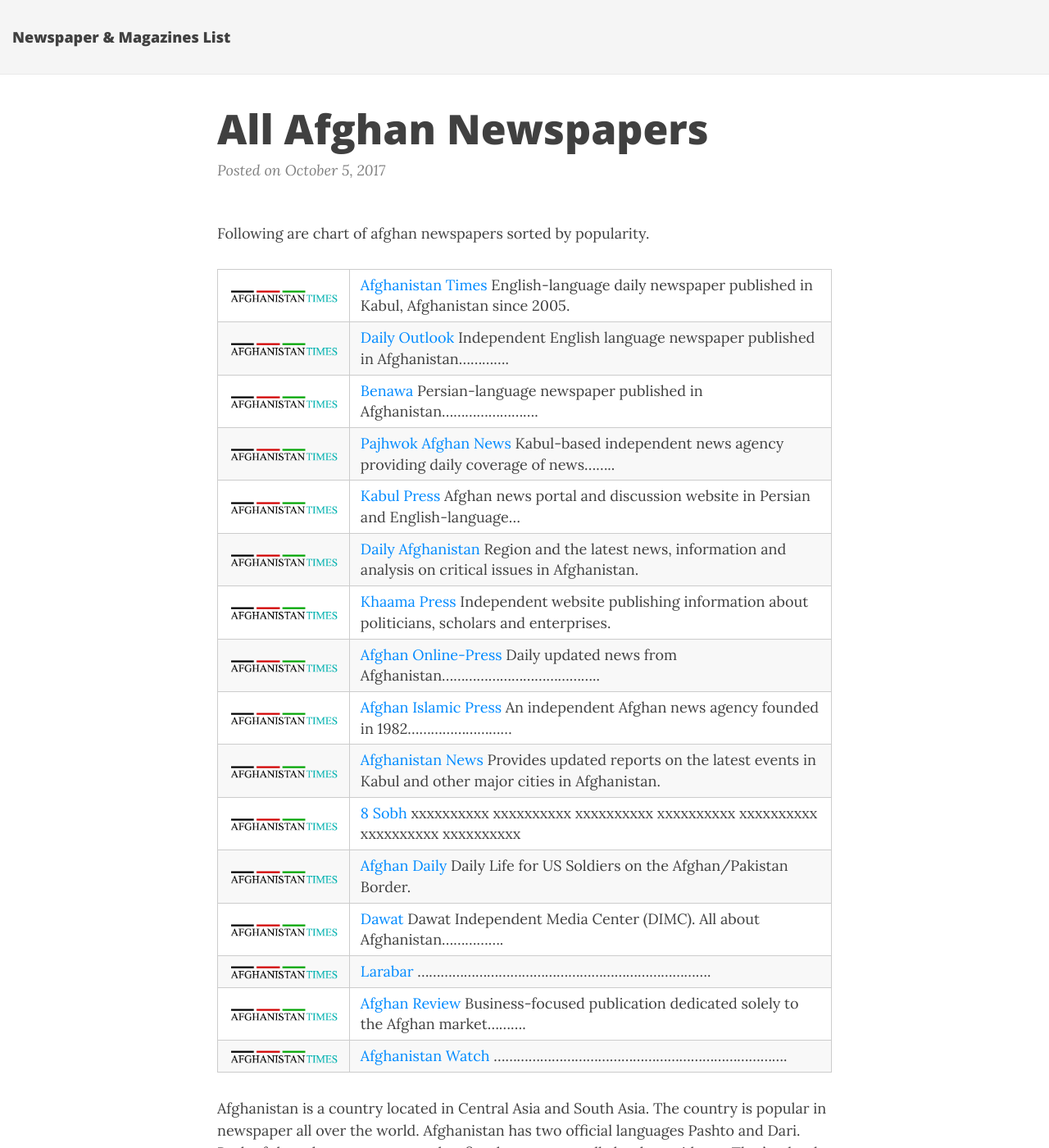
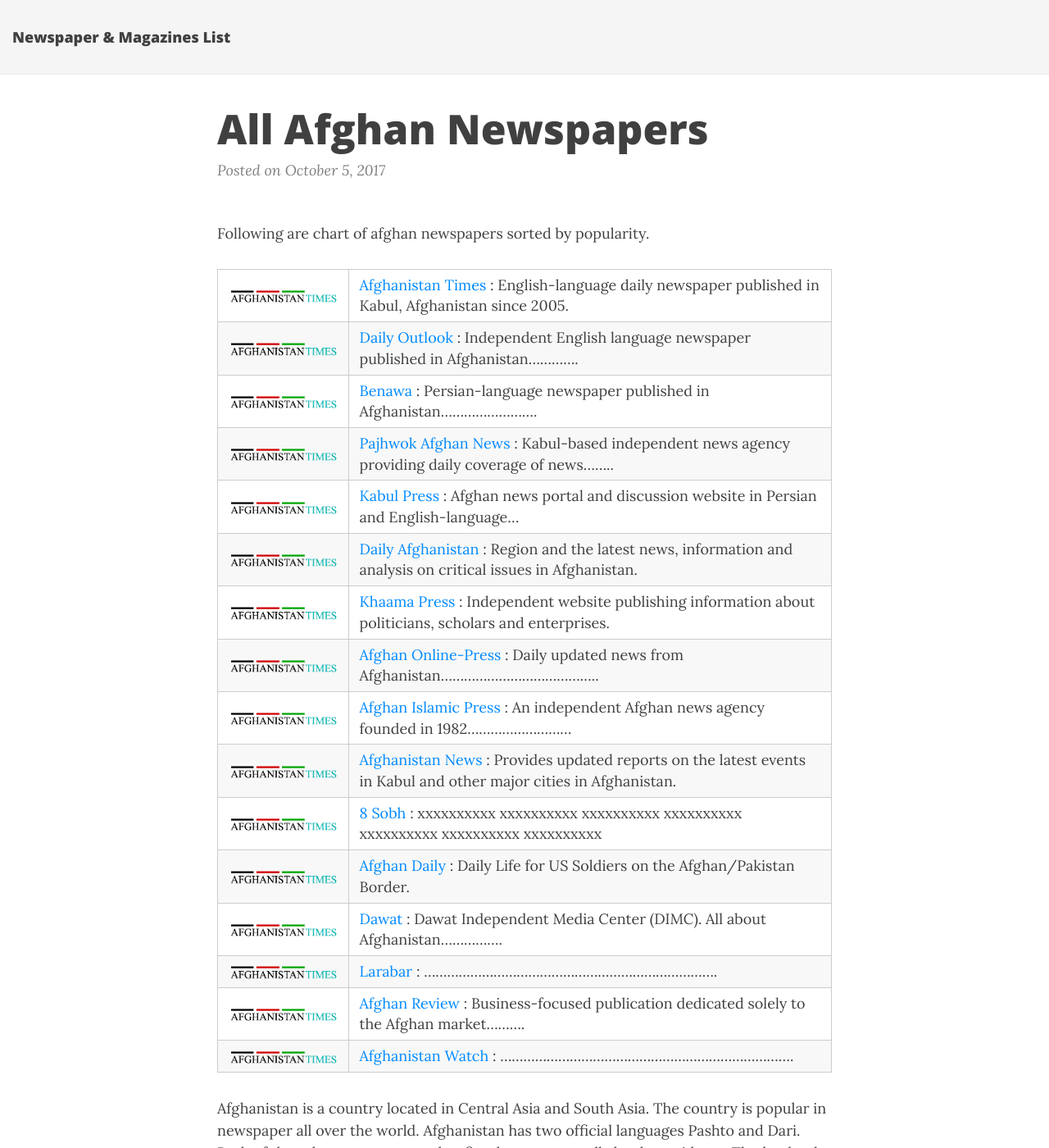
Before and after one commit to newspapers/newspapers.github.io, a Jekyll site: the page built from _posts/2017-10-05-Afghan.markdown, in a window 1280 px wide and 1400 px high. Shown: the whole window at 82% size. Built offline with Jekyll 4.4.1, drawn with Linux system fonts in a browser that asks for light colours; nearby versions of some CDN libraries.

Commit message:
Update 2017-10-05-Afghan.markdown

```diff
--- a/_posts/2017-10-05-Afghan.markdown
+++ b/_posts/2017-10-05-Afghan.markdown
@@ -17,21 +17,21 @@
 ---
 Following are chart of afghan newspapers sorted by popularity.
 
-| <a href="http://www.afghanistantimes.af/" target="_blank" rel="nofollow"><img src="/img/aftimesnewlogo.png"></a> | <a href="http://www.afghanistantimes.af/" target="_blank" rel="nofollow">Afghanistan Times</a> English-language daily newspaper published in Kabul, Afghanistan since 2005.|
-| <a href="http://www.outlookafghanistan.net/" target="_blank" rel="nofollow"><img src="/img/aftimesnewlogo.png"></a> | <a rel="nofollow" target="_blank" href="http://www.outlookafghanistan.net/">Daily Outlook</a> Independent English language newspaper published in Afghanistan.............|
-| <a href="http://www.benawa.com/" target="_blank" rel="nofollow"><img src="/img/aftimesnewlogo.png"></a> | <a rel="nofollow" target="_blank" href="http://www.benawa.com/">Benawa</a> Persian-language newspaper published in Afghanistan.........................|
-| <a href="http://www.pajhwok.com/" target="_blank" rel="nofollow"><img src="/img/aftimesnewlogo.png"></a> | <a rel="nofollow" target="_blank" href="http://www.pajhwok.com/">Pajhwok Afghan News</a> Kabul-based independent news agency providing daily coverage of news........|
-| <a href="http://www.kabulpress.org/" target="_blank" rel="nofollow"><img src="/img/aftimesnewlogo.png"></a> | <a rel="nofollow" target="_blank" href="http://www.kabulpress.org/">Kabul Press</a> Afghan news portal and discussion website in Persian and English-language...|
-| <a href="" target="_blank" rel="nofollow"><img src="/img/aftimesnewlogo.png"></a> | <a rel="nofollow" target="_blank" href="http://www.dailyafghanistan.com/">Daily Afghanistan</a> Region and the latest news, information and analysis on critical issues in Afghanistan.|
-| <a href="" target="_blank" rel="nofollow"><img src="/img/aftimesnewlogo.png"></a> | <a rel="nofollow" target="_blank" href="http://www.khaama.com/">Khaama Press</a> Independent website publishing information about politicians, scholars and enterprises.|
-| <a href="" target="_blank" rel="nofollow"><img src="/img/aftimesnewlogo.png"></a> | <a rel="nofollow" target="_blank" href="http://www.aopnews.com/">Afghan Online-Press</a> Daily updated news from Afghanistan.........................................|
-| <a href="" target="_blank" rel="nofollow"><img src="/img/aftimesnewlogo.png"></a> | <a rel="nofollow" target="_blank" href="http://www.afghanislamicpress.com/">Afghan Islamic Press</a> An independent Afghan news agency founded in 1982...........................|
-| <a href="" target="_blank" rel="nofollow"><img src="/img/aftimesnewlogo.png"></a> | <a rel="nofollow" target="_blank" href="http://www.afghanistannews.net/">Afghanistan News</a> Provides updated reports on the latest events in Kabul and other major cities in Afghanistan.|
-| <a href="" target="_blank" rel="nofollow"><img src="/img/aftimesnewlogo.png"></a> | <a rel="nofollow" target="_blank" href="http://8am.af/">8 Sobh</a> xxxxxxxxxx xxxxxxxxxx xxxxxxxxxx xxxxxxxxxx xxxxxxxxxx xxxxxxxxxx xxxxxxxxxx |
-| <a href="" target="_blank" rel="nofollow"><img src="/img/aftimesnewlogo.png"></a> | <a rel="nofollow" target="_blank" href="http://wn.com/afghan_daily">Afghan Daily</a> Daily Life for US Soldiers on the Afghan/Pakistan Border.|
-| <a href="" target="_blank" rel="nofollow"><img src="/img/aftimesnewlogo.png"></a> | <a rel="nofollow" target="_blank" href="">Dawat</a> Dawat Independent Media Center (DIMC). All about Afghanistan................|
-| <a href="" target="_blank" rel="nofollow"><img src="/img/aftimesnewlogo.png"></a> | <a rel="nofollow" target="_blank" href="http://www.larawbar.net/">Larabar</a> ............................................................................|
-| <a href="" target="_blank" rel="nofollow"><img src="/img/aftimesnewlogo.png"></a> | <a rel="nofollow" target="_blank" href="http://afghan-review.com/">Afghan Review</a> Business-focused publication dedicated solely to the Afghan market..........|
-| <a href="" target="_blank" rel="nofollow"><img src="/img/aftimesnewlogo.png"></a> | <a rel="nofollow" target="_blank" href="http://www.watchafghanistan.org/" rel="nofollow" target="_blank">Afghanistan Watch</a> ............................................................................ |
+| <a href="http://www.afghanistantimes.af/" target="_blank" rel="nofollow"><img src="/img/aftimesnewlogo.png"></a> | <a href="http://www.afghanistantimes.af/" target="_blank" rel="nofollow">Afghanistan Times</a> : English-language daily newspaper published in Kabul, Afghanistan since 2005.|
+| <a href="http://www.outlookafghanistan.net/" target="_blank" rel="nofollow"><img src="/img/aftimesnewlogo.png"></a> | <a rel="nofollow" target="_blank" href="http://www.outlookafghanistan.net/">Daily Outlook</a> : Independent English language newspaper published in Afghanistan.............|
+| <a href="http://www.benawa.com/" target="_blank" rel="nofollow"><img src="/img/aftimesnewlogo.png"></a> | <a rel="nofollow" target="_blank" href="http://www.benawa.com/">Benawa</a> : Persian-language newspaper published in Afghanistan.........................|
+| <a href="http://www.pajhwok.com/" target="_blank" rel="nofollow"><img src="/img/aftimesnewlogo.png"></a> | <a rel="nofollow" target="_blank" href="http://www.pajhwok.com/">Pajhwok Afghan News</a> : Kabul-based independent news agency providing daily coverage of news........|
+| <a href="http://www.kabulpress.org/" target="_blank" rel="nofollow"><img src="/img/aftimesnewlogo.png"></a> | <a rel="nofollow" target="_blank" href="http://www.kabulpress.org/">Kabul Press</a> : Afghan news portal and discussion website in Persian and English-language...|
+| <a href="" target="_blank" rel="nofollow"><img src="/img/aftimesnewlogo.png"></a> | <a rel="nofollow" target="_blank" href="http://www.dailyafghanistan.com/">Daily Afghanistan</a> : Region and the latest news, information and analysis on critical issues in Afghanistan.|
+| <a href="" target="_blank" rel="nofollow"><img src="/img/aftimesnewlogo.png"></a> | <a rel="nofollow" target="_blank" href="http://www.khaama.com/">Khaama Press</a> : Independent website publishing information about politicians, scholars and enterprises.|
+| <a href="" target="_blank" rel="nofollow"><img src="/img/aftimesnewlogo.png"></a> | <a rel="nofollow" target="_blank" href="http://www.aopnews.com/">Afghan Online-Press</a> : Daily updated news from Afghanistan.........................................|
+| <a href="" target="_blank" rel="nofollow"><img src="/img/aftimesnewlogo.png"></a> | <a rel="nofollow" target="_blank" href="http://www.afghanislamicpress.com/">Afghan Islamic Press</a> : An independent Afghan news agency founded in 1982...........................|
+| <a href="" target="_blank" rel="nofollow"><img src="/img/aftimesnewlogo.png"></a> | <a rel="nofollow" target="_blank" href="http://www.afghanistannews.net/">Afghanistan News</a> : Provides updated reports on the latest events in Kabul and other major cities in Afghanistan.|
+| <a href="" target="_blank" rel="nofollow"><img src="/img/aftimesnewlogo.png"></a> | <a rel="nofollow" target="_blank" href="http://8am.af/">8 Sobh</a> : xxxxxxxxxx xxxxxxxxxx xxxxxxxxxx xxxxxxxxxx xxxxxxxxxx xxxxxxxxxx xxxxxxxxxx |
+| <a href="" target="_blank" rel="nofollow"><img src="/img/aftimesnewlogo.png"></a> | <a rel="nofollow" target="_blank" href="http://wn.com/afghan_daily">Afghan Daily</a> : Daily Life for US Soldiers on the Afghan/Pakistan Border.|
+| <a href="" target="_blank" rel="nofollow"><img src="/img/aftimesnewlogo.png"></a> | <a rel="nofollow" target="_blank" href="">Dawat</a> : Dawat Independent Media Center (DIMC). All about Afghanistan................|
+| <a href="" target="_blank" rel="nofollow"><img src="/img/aftimesnewlogo.png"></a> | <a rel="nofollow" target="_blank" href="http://www.larawbar.net/">Larabar</a> : ............................................................................|
+| <a href="" target="_blank" rel="nofollow"><img src="/img/aftimesnewlogo.png"></a> | <a rel="nofollow" target="_blank" href="http://afghan-review.com/">Afghan Review</a> : Business-focused publication dedicated solely to the Afghan market..........|
+| <a href="" target="_blank" rel="nofollow"><img src="/img/aftimesnewlogo.png"></a> | <a rel="nofollow" target="_blank" href="http://www.watchafghanistan.org/" rel="nofollow" target="_blank">Afghanistan Watch</a> : ............................................................................ |
 
 Afghanistan is a country located in Central Asia and South Asia. The country is popular in newspaper all over the world. Afghanistan has two official languages Pashto and Dari. Both of these languages are used as first language equally by the residents. That’s why the country has newspapers in both Pashto and Dari. The country also has its own English version newspapers. For a country headlining the world we can surely expect a lot of news in the local newspapers also. Afghanistan also has a number of online news portals. The country also has its fair share of magazines. There are lots of weekly and monthly magazines. There are few sports pages in the newspapers as well. In other words a country struck by war but Afghanistan is still maintaining its country newspapers properly. There are few newspapers that is published in Pashto, Dari and English.
```
